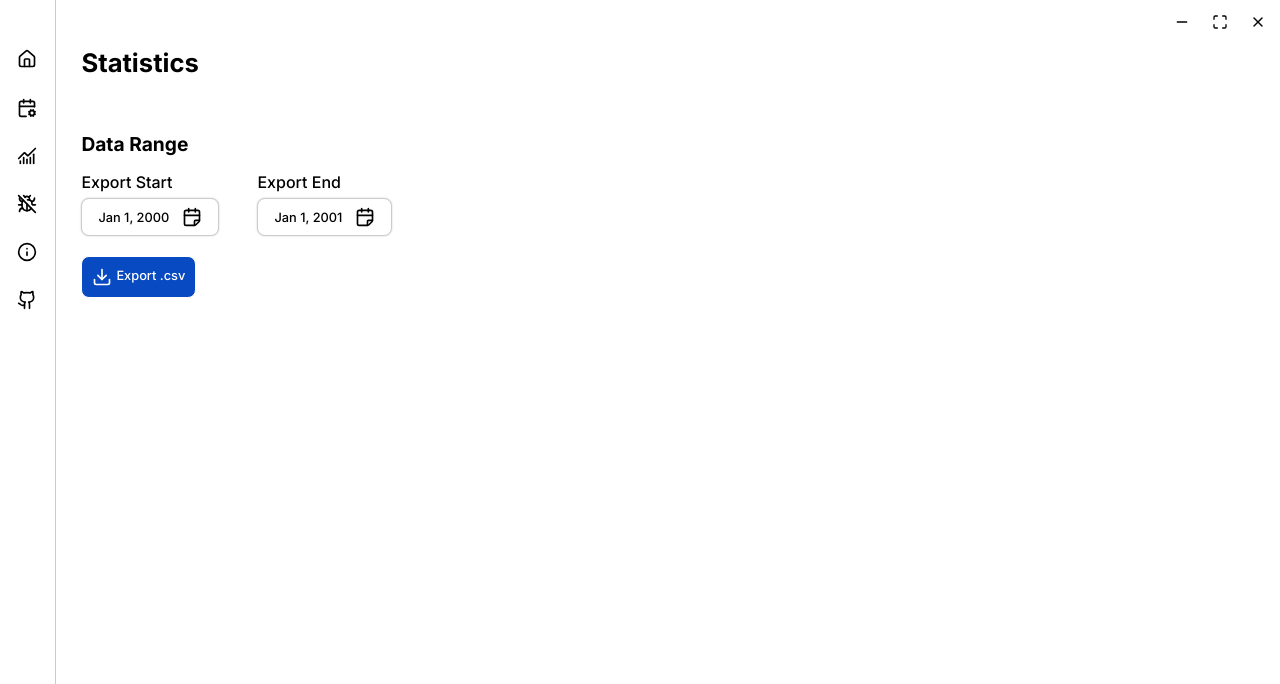
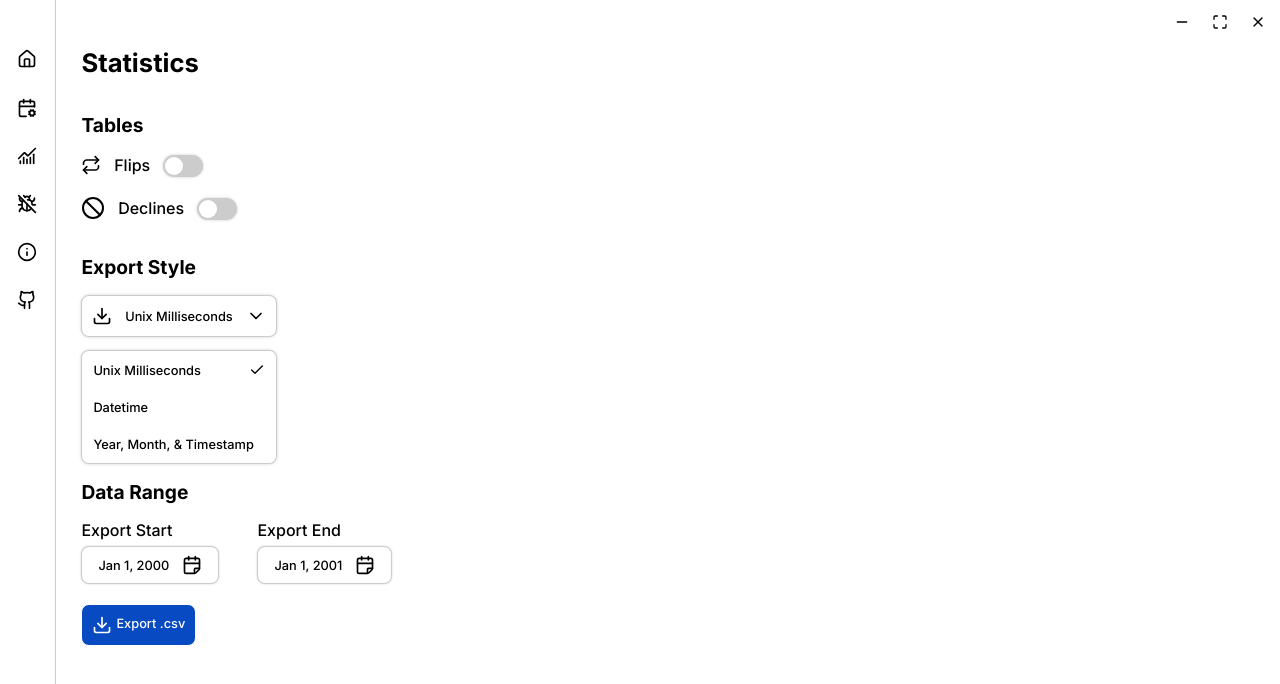
Before and after one commit to Honuluau/instaflip, a React (Vite) app in the folder frontend/: page / in a window 1280 px wide. Both pictures are taken after a click on the button 27 px from the left and 157 px from the top of the page. Shown: the top 684 px of the page. Built offline with nearby package versions, Linux system fonts and the light colour scheme; a web font is replaced by a local one.

Commit message:
Added dropdown component and implemented it with Statistics

```diff
--- /dev/null
+++ b/frontend/src/components/Dropdown.tsx
@@ -0,0 +1,45 @@
+import { Check, ChevronDown, Download } from "lucide-react";
+import { useState } from "react"
+
+interface DropdownProps {
+    options: string[]
+}
+
+export function Dropdown({ options }: DropdownProps) {
+    const [showDropdown, setShowDropdown] = useState<Boolean>(false);
+    const [selectedOption, setSelectedOption] = useState<string>(options[0]);
+
+    const handleSelect = (newOption: string) => {
+        setSelectedOption(newOption);
+        console.log(newOption);
+    }
+
+    const handleShow = () => {
+        setShowDropdown(!showDropdown);
+    }
+
+    return (
+        <>
+            <button className="dropdown-button" onClick={handleShow}>
+                <Download size={20} />
+                <span>{selectedOption}</span>
+                <ChevronDown size={20} />
+            </button>
+            {(showDropdown) ? (<></>) : (
+                <>
+                    <div className="dropdown-list">
+                        {options.map((option, index) => (
+                            <button key={index} onClick={() => handleSelect(option)}>
+                                <span>{option}</span>
+                                {(option == selectedOption) ? (
+                                    <>
+                                        <Check size={16} />
+                                    </>) : (<></>)}
+                            </button>
+                        ))}
+                    </div>
+                </>
+            )}
+        </>
+    )
+}
--- a/frontend/src/pages/StatisticsPage.tsx
+++ b/frontend/src/pages/StatisticsPage.tsx
@@ -1,10 +1,12 @@
 import { useState } from "react";
 import { Datebox } from "../components/Datebox";
 import { getSettings, Settings as SettingsType } from "../lib/settings";
-import { Bell, Download } from "lucide-react";
+import { Ban, Bell, Download, Repeat } from "lucide-react";
 import { ExportStatistics } from "../../wailsjs/go/main/App";
 import { logger } from "../lib/logger";
 import { toaster } from "../lib/toaster";
+import { Switch } from "../components/Switch";
+import { Dropdown } from "../components/Dropdown";
 
 export function StatisticsPage() {
     const [savedSettings, setSavedSettings] = useState<SettingsType>(getSettings());
@@ -32,6 +34,30 @@ export function StatisticsPage() {
     return (
         <div className="container no-top-margin flex-col justify-start">
             <h1 className="page-header">Statistics</h1>
+            <div className="flex-col">
+                <h2>Tables</h2>
+                <div className="flex-col">
+                    <div className="flex-row statistic-switch">
+                        <Repeat size={20} />
+                        <h4>Flips</h4>
+                        <Switch />
+                    </div>
+                    <div className="flex-row statistic-switch">
+                        <Ban />
+                        <h4>Declines</h4>
+                        <Switch />
+                    </div>
+                </div>
+            </div>
+
+            <div className="flex-row">
+                <div className="flex-col">
+                    <h2>Export Style</h2>
+                    <Dropdown options={["Unix Milliseconds", "Datetime", "Year, Month, & Timestamp"]} />
+                </div>
+            </div>
+
+            <div className="flex-col">
                 <h2>Data Range</h2>
                 <div className="semester-date-settings">
                     <div>
@@ -40,15 +66,16 @@ export function StatisticsPage() {
                     </div>
                     <div>
                         <h4>Export End</h4>
-                    <Datebox date={new Date(savedSettings.semesterEnd)} update={handleExportEnd}/>
+                        <Datebox date={new Date(savedSettings.semesterEnd)} update={handleExportEnd} />
                     </div>
                 </div>
                 <div>
                     <button className="accent check-btn no-margin" onClick={onExport}>
-                    <Download size={20}/>
+                        <Download size={20} />
                         <span>Export .csv</span>
                     </button>
                 </div>
             </div>
+        </div>
     )
 }
--- a/frontend/src/style.css
+++ b/frontend/src/style.css
@@ -101,7 +101,7 @@ button:hover {
     margin-top: 1.5rem;
 }
 
-.header h1{
+.header h1 {
     font-size: 3rem;
     line-height: 1;
 }
@@ -304,13 +304,14 @@ input::placeholder {
     position: relative;
 }
 
-@property --angle{
+@property --angle {
     syntax: "<angle>";
     initial-value: 0deg;
     inherits: false;
 }
 
-.colorful-card::after, .colorful-card::before {
+.colorful-card::after,
+.colorful-card::before {
     border-radius: var(--radius);
     content: '';
     position: absolute;
@@ -330,7 +331,7 @@ input::placeholder {
     opacity: 0.5;
 }
 
-@keyframes spin{
+@keyframes spin {
     from {
         --angle: 0deg;
     }
@@ -393,7 +394,7 @@ input::placeholder {
     height: 30px;
 }
 
-.semesters-header{
+.semesters-header {
     display: inline-flex;
     align-items: center;
     width: 100%;
@@ -467,7 +468,7 @@ button.date-box {
 }
 
 h1.page-header {
-    margin-bottom: 1cm;
+    margin-bottom: 0.5cm;
 }
 
 .no-margin {
@@ -853,15 +854,15 @@ span .primary {
     border-radius: 50%;
 }
 
-input:checked + .slider {
+input:checked+.slider {
     background-color: var(--accent1);
 }
 
-input:focus + .slider {
+input:focus+.slider {
     box-shadow: 0 0 3px var(--accent1);
 }
 
-input:checked + .slider:before {
+input:checked+.slider:before {
     -webkit-transform: translateX(18px);
     -ms-transform: translateX(18px);
     transform: translateX(18px);
@@ -887,6 +888,56 @@ input:checked + .slider:before {
     background-color: #ff5988;
 }
 
-.colorful-card.decline::after, .colorful-card.decline::before {
+.colorful-card.decline::after,
+.colorful-card.decline::before {
     background-image: conic-gradient(from var(--angle), rgb(255, 255, 255), var(--decline-color));
 }
+
+.statistic-switch {
+    display: inline-flex;
+    gap: 1rem;
+    margin-bottom: 1.5rem;
+    align-items: center;
+}
+
+.statistic-switch h4 {
+    margin: 0;
+
+    font-weight: 500;
+    font-size: 16px;
+}
+
+.dropdown-button {
+    display: inline-flex;
+    flex-direction: row;
+    border: 1px solid var(--border);
+    box-shadow: 0 0 3px var(--border);
+    justify-content: space-between;
+    align-items: center;
+    gap: 1rem;
+}
+
+.dropdown-button span {
+    font-size: var(--sb-font-size);
+    font-weight: var(--sb-font-weight);
+    color: black;
+}
+
+.dropdown-list {
+    background-color: white;
+    border: 1px solid var(--border);
+    border-radius: var(--radius);
+    margin-top: 1rem;
+    box-shadow: 0 0 3px var(--border);
+    display: inline-flex;
+    flex-direction: column;
+    align-items: center;
+}
+
+.dropdown-list button {
+    display: inline-flex;
+    flex-direction: row;
+    align-items: center;
+    justify-content: space-between;
+    width: 100%;
+}
```
Lines whose indentation alone changed are shown as unchanged.
